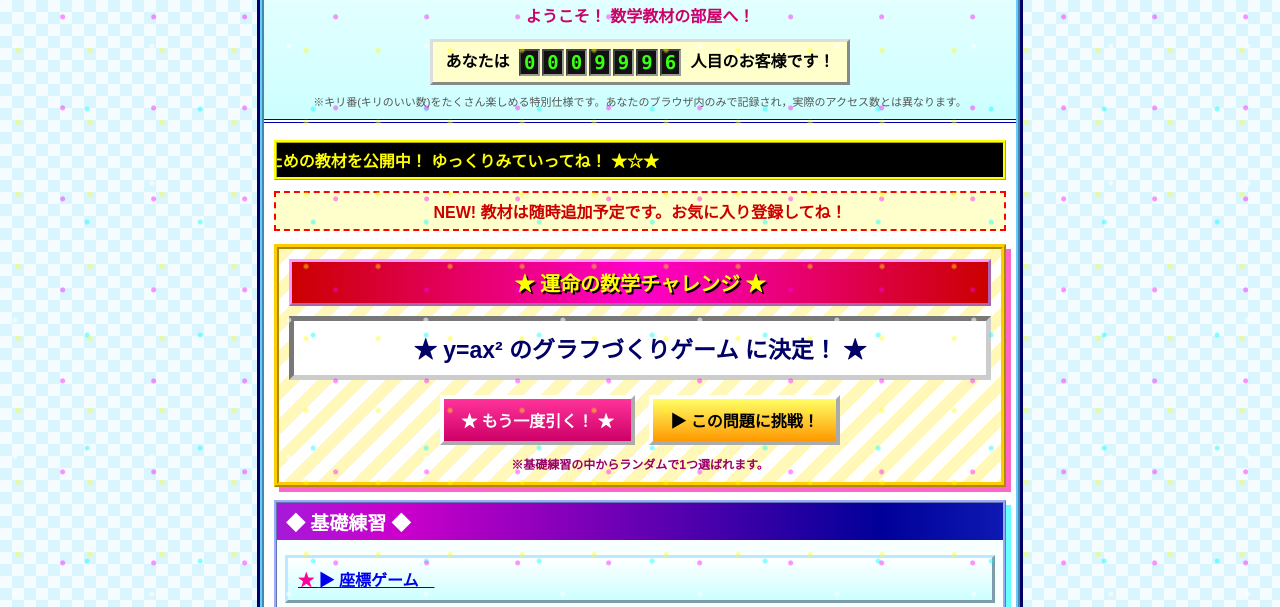
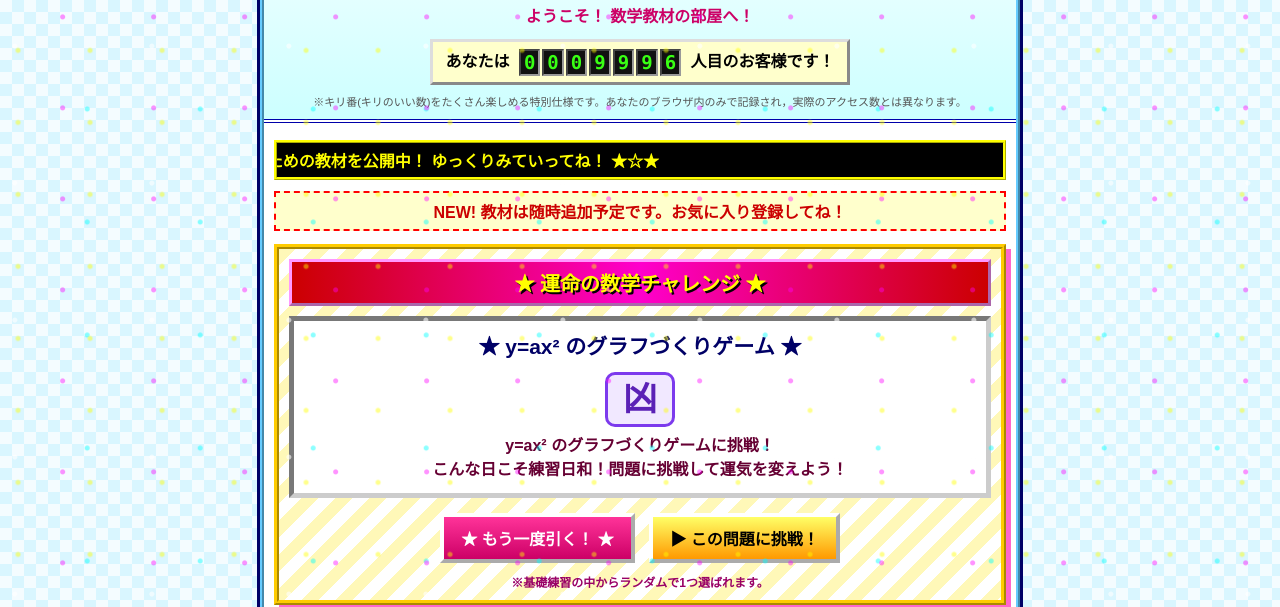
Before and after one commit to Mathmachine0725/Math_portal, a plain HTML site: page index.html in a window 1280 px wide. Both pictures are taken after a click on the button "★ くじを引く！ ★". Shown: the part 188-795 px from the top of the page. Drawn offline with Linux system fonts and the light colour scheme.

Commit message:
Update index.html

```diff
--- a/index.html
+++ b/index.html
@@ -322,6 +322,21 @@
   @keyframes challengePop{from{transform:scale(.6)}to{transform:scale(1)}}
   .lottery-note{margin:5px 0 0;color:#990066;font-size:12px;font-weight:bold}
 
+  /* おみくじ結果：運勢の文字だけに効果を付ける */
+  .lottery-result{display:block;width:100%;line-height:1.55}
+  .lottery-game{display:block;margin-bottom:5px;color:#000066;font-size:clamp(16px,4vw,21px);font-weight:bold}
+  .fortune{display:inline-block;margin:3px 0 7px;padding:4px 15px;border-radius:10px;font-size:clamp(25px,7vw,34px);font-weight:bold;line-height:1.2}
+  .fortune-comment{display:block;color:#660033;font-size:clamp(13px,3.8vw,16px);font-weight:bold}
+  .fortune-daikichi{color:#d60000;background:linear-gradient(135deg,#fff3a0,#fff,#ffd700);border:4px double #d60000;text-shadow:0 0 5px #fff,0 0 11px #ffd700;animation:daikichiGlow .8s ease-in-out infinite alternate}
+  .fortune-chukichi{color:#d35400;background:#fff3cd;border:3px solid #f39c12;text-shadow:1px 1px #fff}
+  .fortune-shokichi{color:#006837;background:#e7f8e7;border:3px solid #34a853}
+  .fortune-kichi{color:#145da0;background:#e6f4ff;border:3px solid #368bd6}
+  .fortune-kyo{color:#5b21b6;background:#f1e8ff;border:3px solid #7c3aed}
+  .fortune-daikyo{color:#fff;background:linear-gradient(135deg,#111,#670000);border:4px double #ff3333;text-shadow:0 0 9px #f00;animation:daikyoShake .22s linear 4}
+  @keyframes daikichiGlow{from{transform:scale(1);filter:brightness(1)}to{transform:scale(1.08);filter:brightness(1.2)}}
+  @keyframes daikyoShake{0%,100%{transform:translateX(0)}25%{transform:translateX(-3px)}50%{transform:translateX(3px)}75%{transform:translateX(-3px)}}
+  @media(prefers-reduced-motion:reduce){.fortune{animation:none}}
+
   /* キリ番報告ボタン */
   .kiriban-bbs{display:inline-block;margin:5px;padding:10px 18px;color:#fff;background:linear-gradient(#00aaff,#0033cc);border:5px outset #fff;font:bold 17px "MS PGothic",sans-serif;text-decoration:none}
   .kiriban-bbs:active{border-style:inset}
@@ -584,6 +599,16 @@
     {title:'y=a(x-p)² の四択問題！',url:'https://mathmachine0725.github.io/ZAHYOU/square_grid_a(x-p)%5E2.html'},
     {title:'y=a(x-p)²+qの頂点を当てろ！',url:'https://mathmachine0725.github.io/ZAHYOU/parabola_vertex_tap.html'}
   ];
+
+  /* おみくじ。現在は6種類を同じ確率で抽選 */
+  const fortunes = [
+    {name:'大吉',className:'fortune-daikichi',comment:'絶好調！この勢いで新記録を目指そう！'},
+    {name:'中吉',className:'fortune-chukichi',comment:'かなり良い調子！落ち着いて挑戦しよう！'},
+    {name:'小吉',className:'fortune-shokichi',comment:'小さな一歩が大記録につながるかも！'},
+    {name:'吉',className:'fortune-kichi',comment:'練習すれば運気も実力も上昇するぞ！'},
+    {name:'凶',className:'fortune-kyo',comment:'こんな日こそ練習日和！問題に挑戦して運気を変えよう！'},
+    {name:'大凶',className:'fortune-daikyo',comment:'問題に挑戦して大凶を大吉にしちゃおう！'}
+  ];
   const lotteryButton=document.getElementById('lotteryButton');
   const slotWindow=document.getElementById('slotWindow');
   const challengeGo=document.getElementById('challengeGo');
@@ -602,9 +627,17 @@
         if(count>=20){
           clearInterval(slotTimer);
           const selected=challenges[Math.floor(Math.random()*challenges.length)];
+          const fortune=fortunes[Math.floor(Math.random()*fortunes.length)];
           slotWindow.classList.remove('spinning');
-          slotWindow.textContent=`★ ${selected.title} に決定！ ★`;
+          slotWindow.innerHTML=`
+            <span class="lottery-result">
+              <span class="lottery-game">★ ${selected.title} ★</span>
+              <span class="fortune ${fortune.className}">${fortune.name}</span>
+              <span class="fortune-comment">${selected.title}に挑戦！<br>${fortune.comment}</span>
+            </span>`;
           challengeGo.href=selected.url;
+          challengeGo.target='_blank';
+          challengeGo.rel='noopener noreferrer';
           challengeGo.classList.add('show');
           lotteryButton.disabled=false;
           lotteryButton.textContent='★ もう一度引く！ ★';
```
